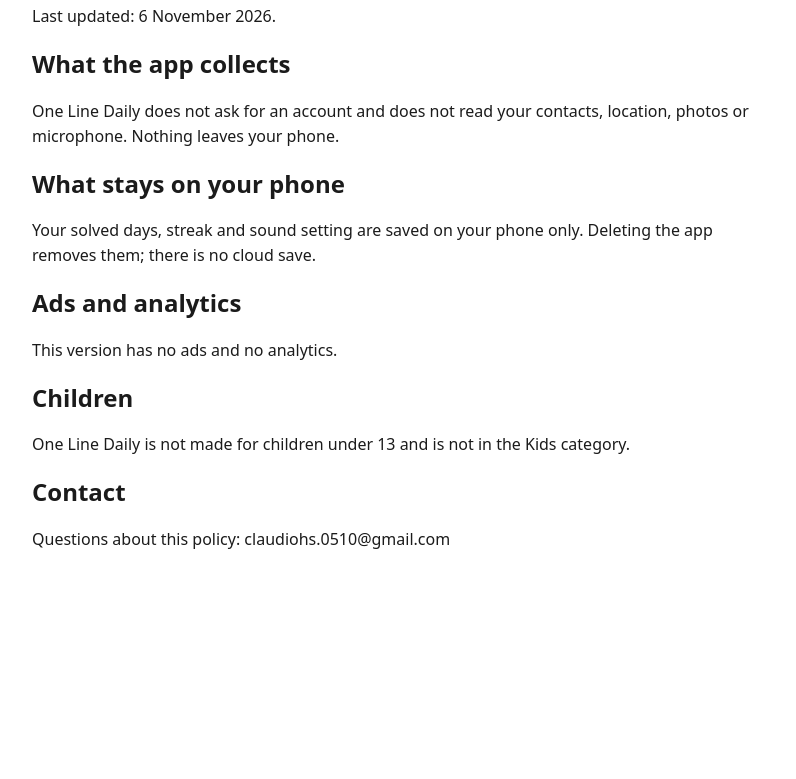
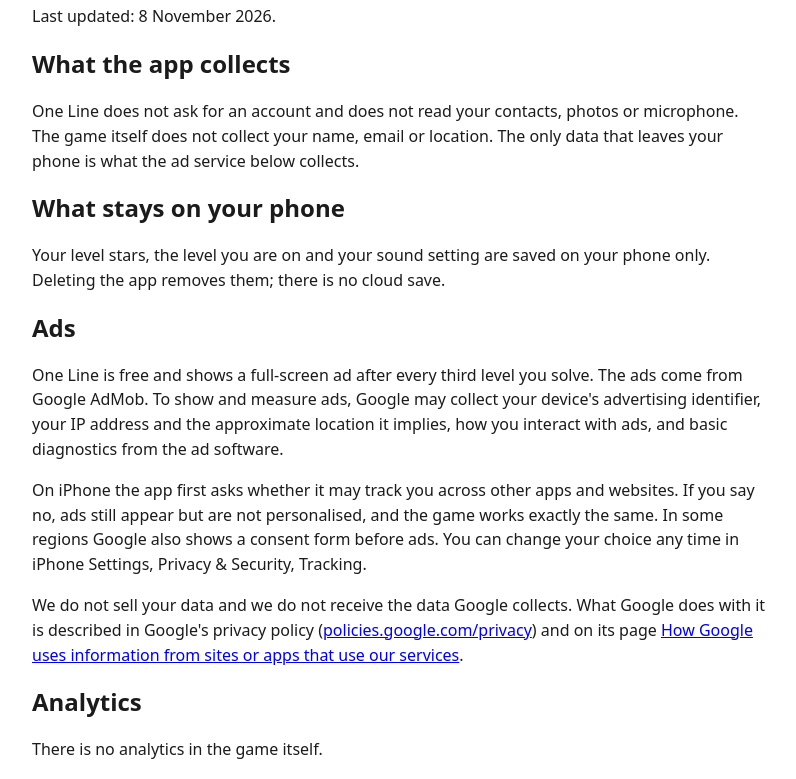
Before and after one commit to claudiohs0510/games-legal, a plain HTML site: page one-line-daily/privacy.html in a window 1280 px wide. Shown: the part 89-868 px from the top of the page, without its empty margins (240-1036 px from the left). Before the commit the page ends 800 px from the top, so only its background shows below. Drawn offline with Linux system fonts and the light colour scheme.

Commit message:
one-line: public privacy + support pages match the ad-carrying store build (local only, not pushed)
Co-Authored-By: Claude Code <noreply@anthropic.com>

```diff
--- a/one-line-daily/privacy.html
+++ b/one-line-daily/privacy.html
@@ -1,12 +1,18 @@
-<!doctype html><html lang="en"><head><meta charset="utf-8"><meta name="viewport" content="width=device-width,initial-scale=1"><title>One Line Daily — Privacy Policy</title><style>body{font:16px/1.55 system-ui,sans-serif;max-width:46rem;margin:2rem auto;padding:0 1rem;color:#1b1b1b;background:#fff}@media(prefers-color-scheme:dark){body{color:#e6e6e6;background:#161616}a{color:#8ab4ff}th{background:#262626}pre,code{background:#232323}}table{border-collapse:collapse;margin:1rem 0}th,td{border:1px solid #8884;padding:.35rem .6rem;text-align:left}th{background:#f0f0f0}pre{background:#f4f4f4;padding:.8rem;overflow:auto;border-radius:6px}code{background:#f4f4f4;padding:.1rem .3rem;border-radius:4px}pre code{padding:0}h1,h2,h3{line-height:1.25}</style></head><body><h1>One Line Daily: Privacy Policy</h1>
-<p>Last updated: 6 November 2026.</p>
+<!doctype html><html lang="en"><head><meta charset="utf-8"><meta name="viewport" content="width=device-width,initial-scale=1"><title>One Line — Privacy Policy</title><style>body{font:16px/1.55 system-ui,sans-serif;max-width:46rem;margin:2rem auto;padding:0 1rem;color:#1b1b1b;background:#fff}@media(prefers-color-scheme:dark){body{color:#e6e6e6;background:#161616}a{color:#8ab4ff}th{background:#262626}pre,code{background:#232323}}table{border-collapse:collapse;margin:1rem 0}th,td{border:1px solid #8884;padding:.35rem .6rem;text-align:left}th{background:#f0f0f0}pre{background:#f4f4f4;padding:.8rem;overflow:auto;border-radius:6px}code{background:#f4f4f4;padding:.1rem .3rem;border-radius:4px}pre code{padding:0}h1,h2,h3{line-height:1.25}</style></head><body>
+<h1>One Line: Privacy Policy</h1>
+<p>Last updated: 8 November 2026.</p>
 <h2>What the app collects</h2>
-<p>One Line Daily does not ask for an account and does not read your contacts, location, photos or microphone. Nothing leaves your phone.</p>
+<p>One Line does not ask for an account and does not read your contacts, photos or microphone. The game itself does not collect your name, email or location. The only data that leaves your phone is what the ad service below collects.</p>
 <h2>What stays on your phone</h2>
-<p>Your solved days, streak and sound setting are saved on your phone only. Deleting the app removes them; there is no cloud save.</p>
-<h2>Ads and analytics</h2>
-<p>This version has no ads and no analytics.</p>
+<p>Your level stars, the level you are on and your sound setting are saved on your phone only. Deleting the app removes them; there is no cloud save.</p>
+<h2>Ads</h2>
+<p>One Line is free and shows a full-screen ad after every third level you solve. The ads come from Google AdMob. To show and measure ads, Google may collect your device's advertising identifier, your IP address and the approximate location it implies, how you interact with ads, and basic diagnostics from the ad software.</p>
+<p>On iPhone the app first asks whether it may track you across other apps and websites. If you say no, ads still appear but are not personalised, and the game works exactly the same. In some regions Google also shows a consent form before ads. You can change your choice any time in iPhone Settings, Privacy &amp; Security, Tracking.</p>
+<p>We do not sell your data and we do not receive the data Google collects. What Google does with it is described in Google's privacy policy (<a href="https://policies.google.com/privacy">policies.google.com/privacy</a>) and on its page <a href="https://policies.google.com/technologies/partner-sites">How Google uses information from sites or apps that use our services</a>.</p>
+<h2>Analytics</h2>
+<p>There is no analytics in the game itself.</p>
 <h2>Children</h2>
-<p>One Line Daily is not made for children under 13 and is not in the Kids category.</p>
+<p>One Line is not made for children under 13 and is not in the Kids category.</p>
 <h2>Contact</h2>
-<p>Questions about this policy: claudiohs.0510@gmail.com</p></body></html>
+<p>Questions about this policy: <a href="mailto:claudiohs.0510@gmail.com">claudiohs.0510@gmail.com</a></p>
+</body></html>
```
Also changed, not shown: one-line-daily/support.html (+11 -7 lines).
